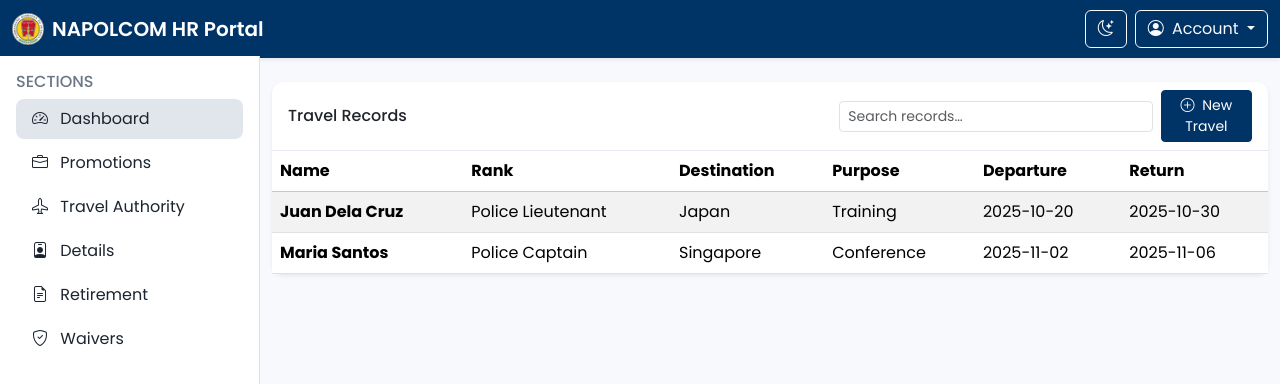
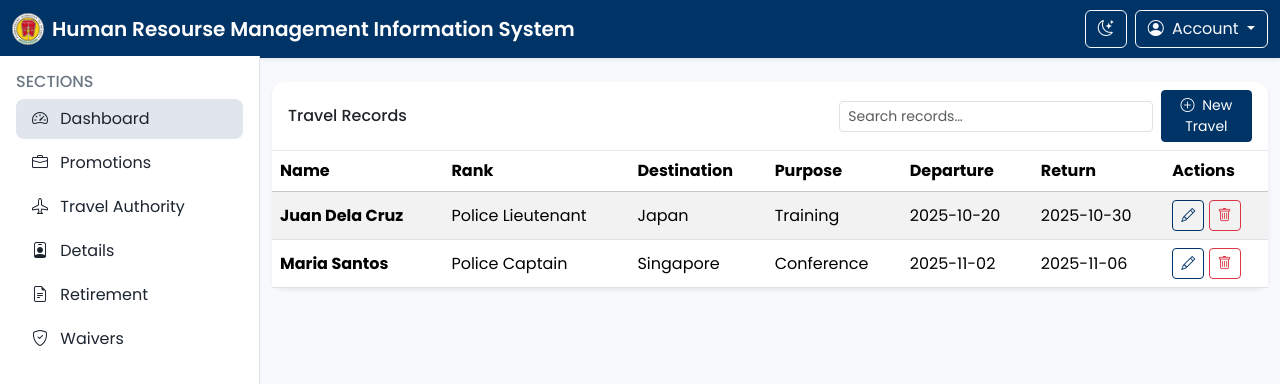
Before and after one commit to Jagxx-code/HRMIS, a plain HTML site: page Dashboard.html in a window 1280 px wide. Shown: the top 384 px of the page. Drawn offline with nearby package versions, Linux system fonts and the light colour scheme.

Commit message:
Third Commit

```diff
--- a/Dashboard.html
+++ b/Dashboard.html
@@ -7,22 +7,13 @@
     <meta name="description" content="NAPOLCOM HR Portal — Dashboard">
     <meta name="theme-color" content="#003366">
     <title>Dashboard — NAPOLCOM HR Portal</title>
-
     <link rel="icon" type="image/png" href="Logo.png" sizes="192x192">
     <link rel="apple-touch-icon" href="Logo.png">
-
-    <!-- Google Fonts -->
     <link rel="preconnect" href="https://fonts.gstatic.com" crossorigin>
     <link href="https://fonts.googleapis.com/css2?family=Poppins:wght@400;500;600;700&display=swap" rel="stylesheet">
-
-    <!-- Bootstrap & Icons -->
     <link href="https://cdn.jsdelivr.net/npm/bootstrap@5.3.2/dist/css/bootstrap.min.css" rel="stylesheet">
     <link href="https://cdn.jsdelivr.net/npm/bootstrap-icons@1.11.3/font/bootstrap-icons.css" rel="stylesheet">
-
-    <!-- App styles -->
     <link rel="stylesheet" href="style.css">
-
-    <!-- No-flash theme init -->
     <script>
       (() => {
         const saved = localStorage.getItem('theme');
@@ -34,7 +25,6 @@
   <body>
     <a class="visually-hidden-focusable position-absolute top-0 start-0 m-3" href="#main">Skip to content</a>
 
-    <!-- Top navbar -->
     <nav class="navbar navbar-expand-lg navbar-dark bg-primary shadow-sm" role="navigation" aria-label="Main">
       <div class="container-fluid">
         <button id="sidebarToggle" class="btn btn-outline-light d-lg-none me-2" aria-label="Open menu">
@@ -42,7 +32,7 @@
         </button>
         <a class="navbar-brand d-flex align-items-center" href="#">
           <img src="Logo.png" width="32" height="32" class="rounded-circle me-2" alt="NAPOLCOM Logo">
-          <span class="fw-semibold">NAPOLCOM HR Portal</span>
+          <span class="fw-semibold">Human Resourse Management Information System</span>
         </a>
         <div class="ms-auto d-flex align-items-center gap-2">
           <button id="darkToggle" class="btn btn-outline-light" aria-label="Toggle theme">
@@ -60,7 +50,6 @@
       </div>
     </nav>
 
-    <!-- Sidebar -->
     <aside id="sidebar" class="sidebar border-end">
       <div class="p-3">
         <h2 class="h6 text-uppercase text-secondary">Sections</h2>
@@ -75,10 +64,8 @@
       </div>
     </aside>
 
-    <!-- Backdrop for mobile sidebar -->
     <div id="backdrop" class="offcanvas-backdrop fade" hidden></div>
 
-    <!-- Main content -->
     <div class="content">
       <main id="main" class="container-fluid py-4">
         <div class="row g-4">
@@ -88,7 +75,7 @@
                 <h3 class="h6 mb-0">Travel Records</h3>
                 <div class="d-flex align-items-center gap-2">
                   <input id="tableSearch" class="form-control form-control-sm" placeholder="Search records…">
-                  <button class="btn btn-primary btn-sm" data-bs-toggle="modal" data-bs-target="#travelModal">
+                  <button class="btn btn-primary btn-sm" data-bs-toggle="modal" data-bs-target="#travelModal" id="newTravelBtn">
                     <i class="bi bi-plus-circle me-1"></i> New Travel
                   </button>
                 </div>
@@ -103,6 +90,7 @@
                       <th scope="col">Purpose</th>
                       <th scope="col">Departure</th>
                       <th scope="col">Return</th>
+                      <th scope="col" data-nosort="true">Actions</th>
                     </tr>
                   </thead>
                   <tbody id="travelTable">
@@ -113,6 +101,10 @@
                       <td>Training</td>
                       <td class="date">2025-10-20</td>
                       <td class="date">2025-10-30</td>
+                      <td class="text-nowrap">
+                        <button class="btn btn-sm btn-outline-primary" data-action="edit" title="Edit"><i class="bi bi-pencil"></i></button>
+                        <button class="btn btn-sm btn-outline-danger" data-action="delete" title="Delete"><i class="bi bi-trash"></i></button>
+                      </td>
                     </tr>
                     <tr>
                       <th scope="row">Maria Santos</th>
@@ -121,6 +113,10 @@
                       <td>Conference</td>
                       <td class="date">2025-11-02</td>
                       <td class="date">2025-11-06</td>
+                      <td class="text-nowrap">
+                        <button class="btn btn-sm btn-outline-primary" data-action="edit" title="Edit"><i class="bi bi-pencil"></i></button>
+                        <button class="btn btn-sm btn-outline-danger" data-action="delete" title="Delete"><i class="bi bi-trash"></i></button>
+                      </td>
                     </tr>
                   </tbody>
                 </table>
@@ -131,7 +127,7 @@
       </main>
     </div>
 
-    <!-- Travel Modal (New/Edit Travel) -->
+    <!-- Travel Modal -->
     <div class="modal fade" id="travelModal" tabindex="-1" aria-labelledby="travelModalLabel" aria-hidden="true">
       <div class="modal-dialog modal-dialog-centered modal-lg">
         <div class="modal-content border-0 shadow">
@@ -172,12 +168,6 @@
             </form>
           </div>
           <div class="modal-footer">
-            <button type="button" id="deleteBtn" class="btn btn-outline-danger me-auto" disabled>
-              <i class="bi bi-trash me-1"></i>Delete
-            </button>
-            <button type="button" id="updateBtn" class="btn btn-outline-primary" disabled>
-              <i class="bi bi-pencil me-1"></i>Update
-            </button>
             <button type="submit" form="travelForm" class="btn btn-primary">
               <i class="bi bi-check-circle me-1"></i>Save
             </button>
@@ -186,7 +176,9 @@
       </div>
     </div>
 
-    <!-- Promotions Modal -->
+    <!-- Other Modals: Promotions, Travel Authority, Details, Retirement, Waivers -->
+    <!-- (Keeping your previously added modals intact below) -->
+
     <div class="modal fade" id="promotionsModal" tabindex="-1" aria-labelledby="promotionsModalLabel" aria-hidden="true">
       <div class="modal-dialog modal-dialog-centered modal-lg">
         <div class="modal-content border-0 shadow">
@@ -226,7 +218,6 @@
       </div>
     </div>
 
-    <!-- Travel Authority Modal -->
     <div class="modal fade" id="travelAuthorityModal" tabindex="-1" aria-labelledby="travelAuthorityModalLabel" aria-hidden="true">
       <div class="modal-dialog modal-dialog-centered modal-lg">
         <div class="modal-content border-0 shadow">
@@ -270,7 +261,6 @@
       </div>
     </div>
 
-    <!-- Details Modal -->
     <div class="modal fade" id="detailsModal" tabindex="-1" aria-labelledby="detailsModalLabel" aria-hidden="true">
       <div class="modal-dialog modal-dialog-centered modal-lg">
         <div class="modal-content border-0 shadow">
@@ -310,7 +300,6 @@
       </div>
     </div>
 
-    <!-- Retirement Modal -->
     <div class="modal fade" id="retirementModal" tabindex="-1" aria-labelledby="retirementModalLabel" aria-hidden="true">
       <div class="modal-dialog modal-dialog-centered modal-lg">
         <div class="modal-content border-0 shadow">
@@ -350,7 +339,6 @@
       </div>
     </div>
 
-    <!-- Waivers Modal -->
     <div class="modal fade" id="waiversModal" tabindex="-1" aria-labelledby="waiversModalLabel" aria-hidden="true">
       <div class="modal-dialog modal-dialog-centered modal-lg">
         <div class="modal-content border-0 shadow">
@@ -390,7 +378,6 @@
       </div>
     </div>
 
-    <!-- Toast container -->
     <div class="toast-container position-fixed bottom-0 start-0 p-3"></div>
 
     <script src="https://cdn.jsdelivr.net/npm/bootstrap@5.3.2/dist/js/bootstrap.bundle.min.js" defer></script>
```
